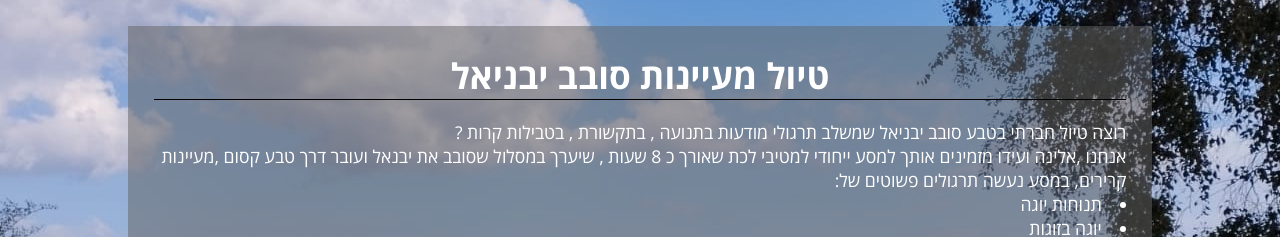
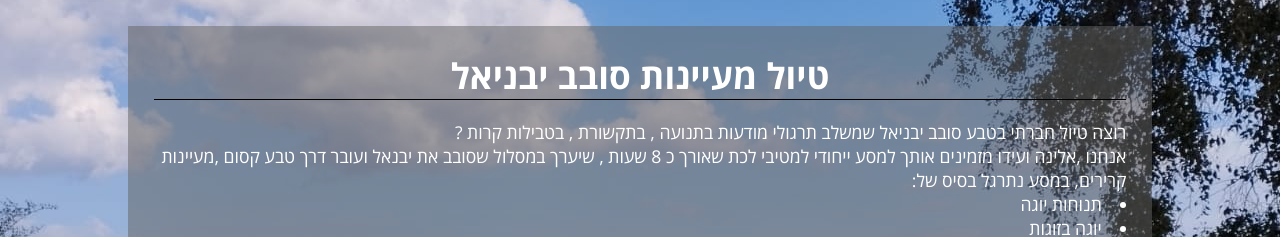
Before and after one commit to ido-paz/ido-paz.github.io, a plain HTML site: page nature-hike.html in a window 1280 px wide. Shown: the top 237 px of the page. Drawn offline with Linux system fonts and the light colour scheme.

Commit message:
שינוי טקסט

```diff
--- a/nature-hike.html
+++ b/nature-hike.html
@@ -27,10 +27,10 @@
         <p>
           אנחנו ,אלינה ועידו מזמינים אותך למסע ייחודי למטיבי לכת שאורך כ 8 שעות
           , שיערך במסלול שסובב את יבנאל ועובר דרך טבע קסום ,מעיינות קרירים, במסע
-          נעשה תרגולים פשוטים של:
+          נתרגל בסיס של:
         </p>
         <ul>
-          <li> תנוחות יוגה</li>
+          <li>תנוחות יוגה</li>
           <li>יוגה בזוגות</li>
           <li>אקרו יוגה</li>
           <li>נשימה יוגית</li>
```
